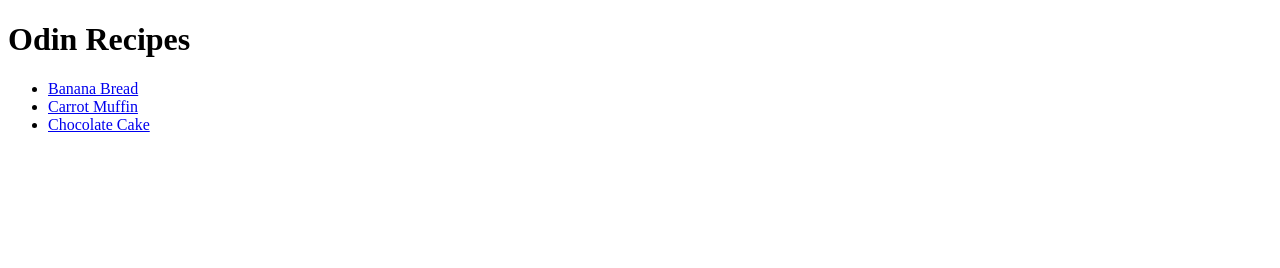
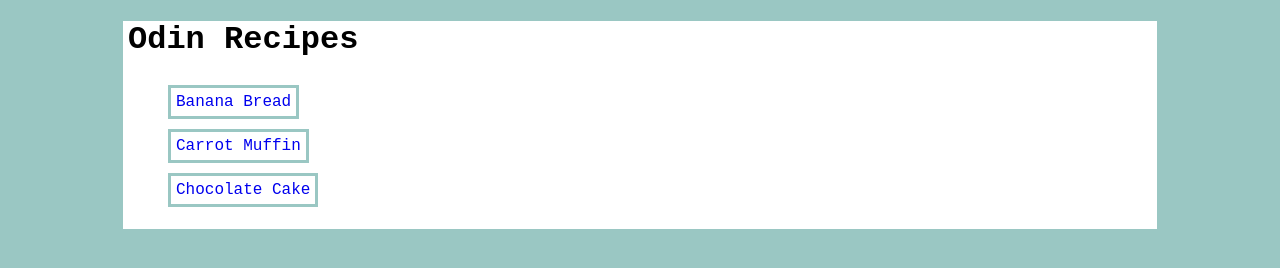
Before and after one commit to AS-Coope/odin-recipes, a plain HTML site: page index.html in a window 1280 px wide. Drawn offline with Linux system fonts and the light colour scheme.

Commit message:
Add styling to web pages using CSS

```diff
--- /dev/null
+++ b/css/styles.css
@@ -0,0 +1,36 @@
+body {
+  margin: 0px;
+  font-family: 'Courier New', Courier, monospace;
+  background-color: rgb(154, 199, 195);
+  box-sizing: border-box;
+}
+
+h1 {
+  font-weight: 600;
+}
+
+.container {
+  margin: 0 auto;
+  width: 80%;
+  padding: 0px 5px 1px;
+  background-color:white;
+}
+
+.main-list{
+  list-style-type: none;
+}
+
+.links.btn-pseudo {
+  display: inline-block;
+  margin: 5px 0px;
+  padding: 5px;
+  text-decoration: none;
+  border: 3px solid rgb(154, 199, 195);
+  transition: all ease-in-out 180ms;
+}
+
+.links.btn-pseudo:hover {
+  color: black;
+  box-shadow: 2px 2px rgba(0, 0, 0, 50%);
+  background-color: rgb(221, 245, 243);
+}
--- a/index.html
+++ b/index.html
@@ -3,15 +3,20 @@
   <head>
     <meta charset="utf-8">
     <title>ZrC Odin Recipes</title>
+    <link rel="stylesheet" href="css/styles.css">
   </head>
 
   <body>
-    <h1>Odin Recipes</h1>
-    <ul>
-      <li><a href="recipes/banana-bread.html">Banana Bread</a></li>
-      <li><a href="recipes/carrot-muffin.html">Carrot Muffin</a></li>
-      <li><a href="recipes/chocolate-cake.html">Chocolate Cake</a></li>
-    </ul>
+    <div class="container">
+
+      <h1>Odin Recipes</h1>
+      <ul class="main-list">
+        <li><a class="links btn-pseudo" href="recipes/banana-bread.html">Banana Bread</a></li>
+        <li><a class="links btn-pseudo" href="recipes/carrot-muffin.html">Carrot Muffin</a></li>
+        <li><a class="links btn-pseudo" href="recipes/chocolate-cake.html">Chocolate Cake</a></li>
+      </ul>
+
+    </div>
 
   </body>
 </html>
```
Also changed, not shown: recipes/banana-bread.html (+3 -1 lines), recipes/carrot-muffin.html (+5 -0 lines), recipes/chocolate-cake.html (+7 -0 lines).
